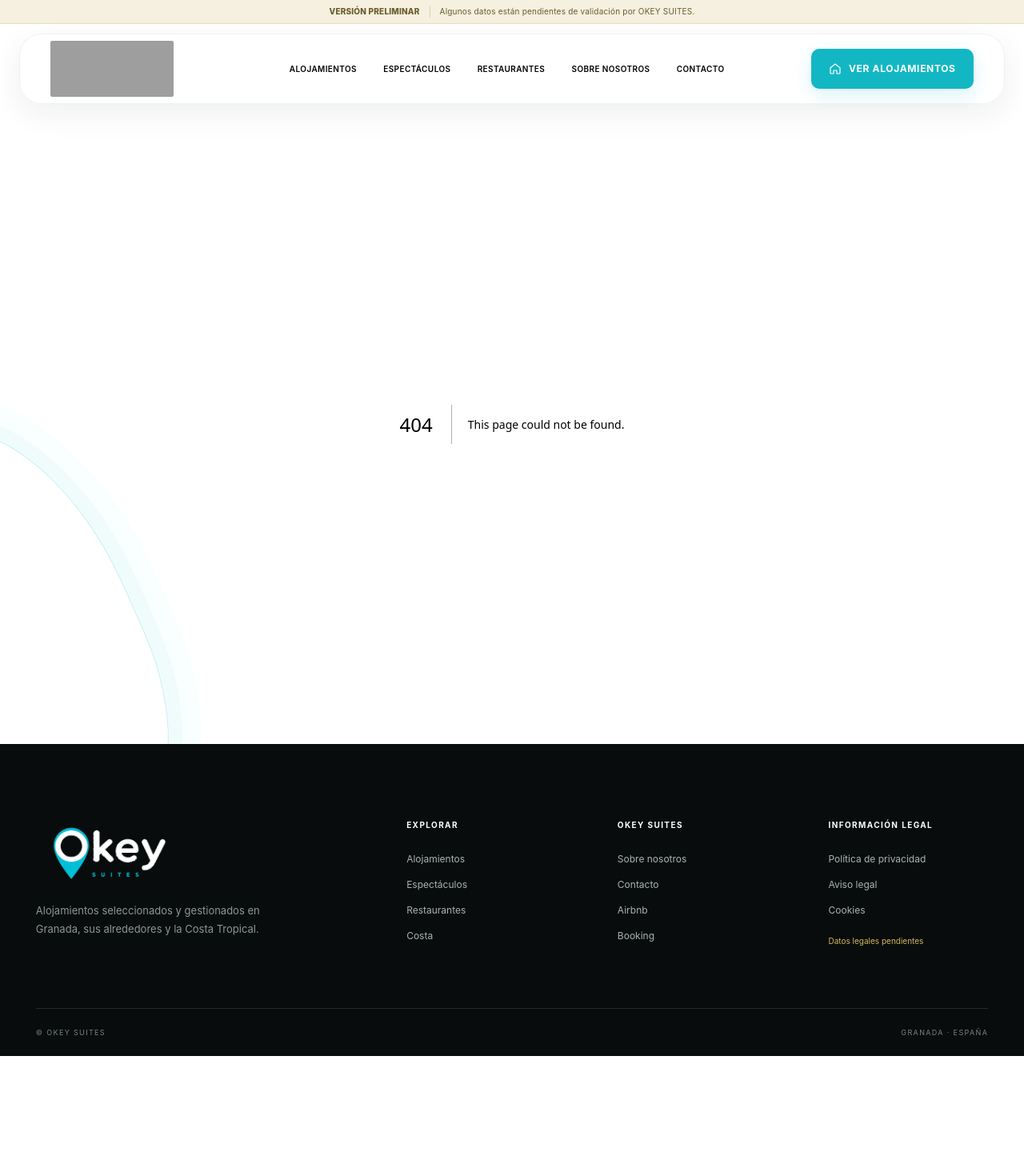
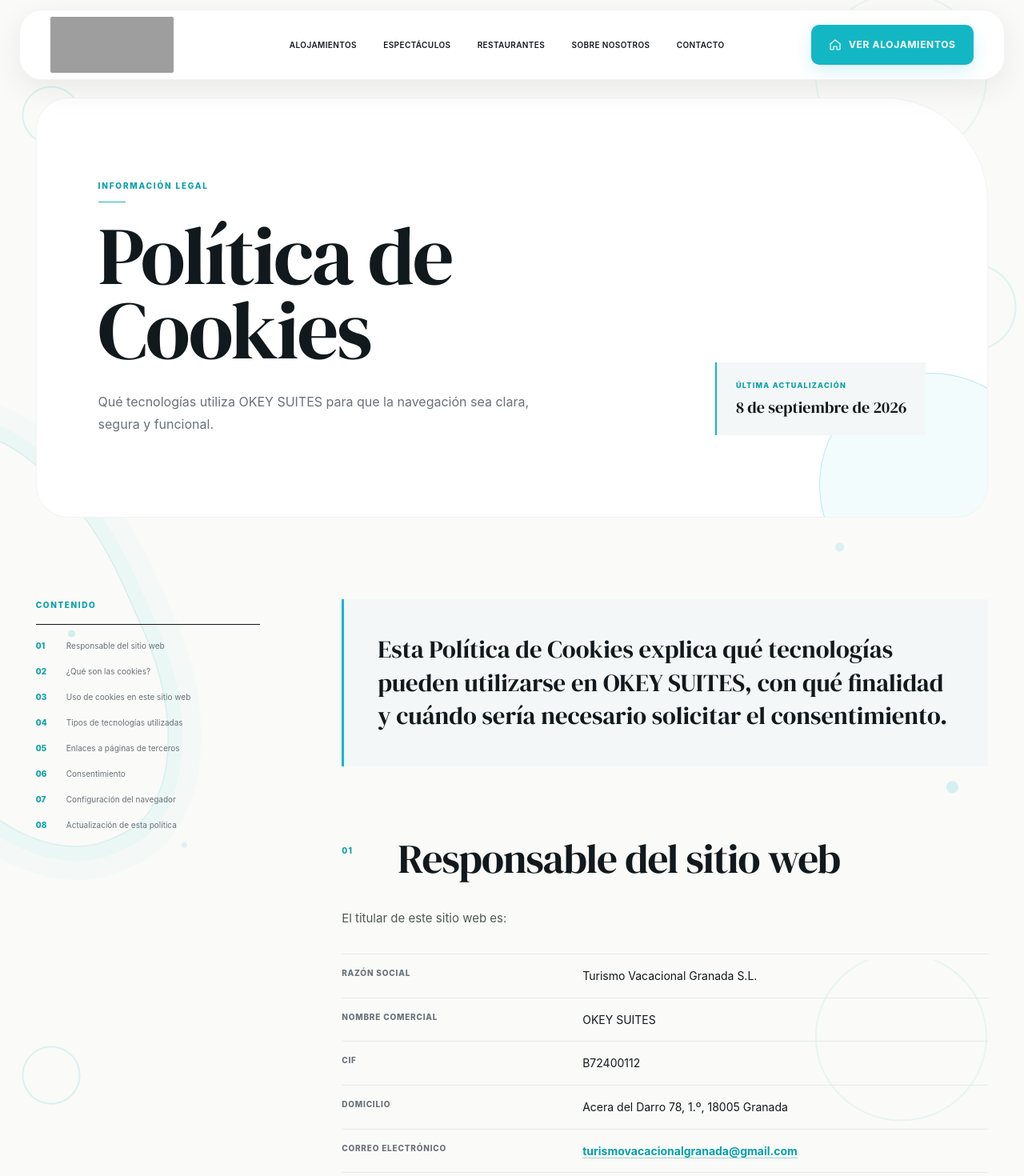
Before and after one commit to IJustDaniii/keysuites-web2, a Next.js app: page /cookies in a window 1280 px wide. Before the commit this address had no page. Shown: the top 1470 px of the page at 80% size. Built offline with nearby package versions, Linux system fonts and the light colour scheme; grey boxes are pictures that could not be loaded.

Commit message:
feat: add cookies policy and stabilize footer layout

```diff
--- /dev/null
+++ b/app/cookies/page.tsx
@@ -0,0 +1,51 @@
+import type { Metadata } from 'next';
+import { cookiePolicySections, cookiePolicyUpdated } from '@/data/cookie-policy';
+
+export const metadata: Metadata = {
+  title: 'Política de Cookies',
+  description: 'Información sobre las cookies y tecnologías técnicas utilizadas por OKEY SUITES.',
+};
+
+function sectionId(number: number) {
+  return `cookies-seccion-${number}`;
+}
+
+function renderParagraph(paragraph: string) {
+  return <p>{paragraph.split('\n').map((line) => <span className="legal-line" key={line}>{line}</span>)}</p>;
+}
+
+export default function CookiesPage() {
+  return <main className="privacy-page cookie-page">
+    <header className="privacy-hero section-shell">
+      <div>
+        <span className="section-kicker">INFORMACIÓN LEGAL</span>
+        <h1>Política de Cookies</h1>
+        <p>Qué tecnologías utiliza OKEY SUITES para que la navegación sea clara, segura y funcional.</p>
+      </div>
+      <div className="privacy-update">
+        <span>Última actualización</span>
+        <time dateTime="2026-09-08">{cookiePolicyUpdated}</time>
+      </div>
+    </header>
+
+    <div className="privacy-layout section-shell">
+      <aside className="privacy-index">
+        <span>Contenido</span>
+        <nav aria-label="Índice de la política de cookies">
+          <ol>{cookiePolicySections.map((section) => <li key={section.number}><a href={`#${sectionId(section.number)}`}><span>{String(section.number).padStart(2, '0')}</span>{section.title}</a></li>)}</ol>
+        </nav>
+      </aside>
+
+      <article className="privacy-content">
+        <p className="privacy-lead">Esta Política de Cookies explica qué tecnologías pueden utilizarse en OKEY SUITES, con qué finalidad y cuándo sería necesario solicitar el consentimiento.</p>
+        {cookiePolicySections.map((section) => <section className="privacy-section" id={sectionId(section.number)} key={section.number}>
+          <div className="privacy-section-heading"><span>{String(section.number).padStart(2, '0')}</span><h2>{section.title}</h2></div>
+          {section.paragraphs?.map((paragraph) => <div key={paragraph}>{renderParagraph(paragraph)}</div>)}
+          {section.details && <dl className="privacy-details">{section.details.map((detail) => <div key={detail.label}><dt>{detail.label}</dt><dd>{detail.href ? <a href={detail.href}>{detail.value}</a> : detail.value}</dd></div>)}</dl>}
+          {section.items && <ul className="privacy-list">{section.items.map((item) => <li key={item}>{item}</li>)}</ul>}
+          {section.table && <div className="cookie-table-wrap"><table className="cookie-table"><thead><tr><th scope="col">Tipo</th><th scope="col">Finalidad</th><th scope="col">Duración</th><th scope="col">Consentimiento</th></tr></thead><tbody>{section.table.map((row) => <tr key={row.type}><th scope="row">{row.type}</th><td>{row.purpose}</td><td>{row.duration}</td><td>{row.consent}</td></tr>)}</tbody></table></div>}
+        </section>)}
+      </article>
+    </div>
+  </main>;
+}
--- a/app/globals.css
+++ b/app/globals.css
@@ -1,6 +1,6 @@
 @import './personalizar-diseno.css';
 @import 'tailwindcss';
-* { box-sizing:border-box; } html { scroll-behavior:smooth; } body { margin:0; min-width:320px; overflow-x:clip; background:var(--paper); color:var(--ink); font-family:var(--font-family); } a { color:inherit; text-decoration:none; } button,input,textarea { font:inherit; } button { cursor:pointer; touch-action:manipulation; }
+* { box-sizing:border-box; } html { min-height:100%; scroll-behavior:smooth; } body { min-height:100dvh; margin:0; min-width:320px; display:flex; flex-direction:column; overflow-x:clip; background:var(--paper); color:var(--ink); font-family:var(--font-family); } body>main { flex:1 0 auto; width:100%; } a { color:inherit; text-decoration:none; } button,input,textarea { font:inherit; } button { cursor:pointer; touch-action:manipulation; }
 .visually-hidden { width:1px; height:1px; padding:0; position:absolute; overflow:hidden; clip:rect(0,0,0,0); white-space:nowrap; border:0; }
 :where(a,button,input,textarea):focus-visible { outline:3px solid var(--focus-color); outline-offset:3px; }
 .link-icon { width:16px; height:16px; flex:0 0 16px; fill:none; stroke:currentColor; stroke-width:1.5; stroke-linecap:round; stroke-linejoin:round; }
@@ -103,7 +103,7 @@
 .closing-cta>div:last-child { position:relative; z-index:2; width:min(1180px,calc(100% - clamp(48px,14%,196px))); }
 .closing-cta h2 { margin:0 0 35px; font-size:clamp(60px,7vw,100px); line-height:.9; letter-spacing:-.06em; font-weight:500; }
 
-.site-footer { background:var(--footer-background); color:white; padding:85px 0 22px; }
+.site-footer { flex:0 0 auto; background:var(--footer-background); color:white; padding:85px 0 22px; }
 .footer-main { display:grid; grid-template-columns:2fr repeat(3,1fr); gap:6vw; padding-bottom:70px; }
 .footer-logo { display:block; width:180px; aspect-ratio:2.18/1; background:transparent; overflow:hidden; }
 .footer-logo img { width:100%; height:100%; object-fit:cover; object-position:center; }
@@ -666,6 +666,14 @@
 .privacy-list li::before { content:""; width:7px; height:7px; position:absolute; top:22px; left:2px; border:1px solid var(--aqua); border-radius:50%; }
 .privacy-subsection { margin-top:38px; padding:30px clamp(22px,4vw,38px); border-left:1px solid var(--aqua); background:#f4f9f8; }
 .privacy-subsection h3 { margin:0 0 22px; font-family:var(--font-editorial),Georgia,serif; font-size:clamp(24px,2.4vw,32px); font-weight:400; line-height:1.2; }
+.cookie-table-wrap { margin:30px 0 6px; overflow-x:auto; border:1px solid var(--line); border-radius:16px; background:#fff; -webkit-overflow-scrolling:touch; }
+.cookie-table { width:100%; min-width:680px; border-collapse:collapse; text-align:left; }
+.cookie-table th,.cookie-table td { padding:16px 18px; border-bottom:1px solid var(--line); color:#4f5957; font-size:13px; line-height:1.6; vertical-align:top; }
+.cookie-table thead th { background:var(--soft); color:var(--deep); font-size:9px; font-weight:800; letter-spacing:.12em; text-transform:uppercase; }
+.cookie-table tbody tr:last-child th,.cookie-table tbody tr:last-child td { border-bottom:0; }
+.cookie-table tbody th { width:24%; color:var(--ink); font-weight:700; }
+.cookie-table tbody td:last-child { white-space:nowrap; color:var(--deep); font-weight:700; }
+.cookie-page .privacy-lead { margin-bottom:clamp(62px,7vw,90px); }
 
 @media (max-width:980px) {
   .privacy-hero { grid-template-columns:1fr; align-items:start; border-radius:34px 100px 34px 34px; }
@@ -823,7 +831,7 @@
 
 /* Decoración aqua global: acompaña los márgenes blancos sin interferir con el contenido. */
 body { position:relative; isolation:isolate; background-color:var(--paper); background-image:radial-gradient(circle at 5% 12%, transparent 0 34px, rgba(19,183,196,.14) 35px 36px, transparent 37px),radial-gradient(circle at 95% 32%, transparent 0 52px, rgba(19,183,196,.12) 53px 54px, transparent 55px),radial-gradient(circle at 7% 66%, rgba(19,183,196,.18) 0 4px, transparent 5px),radial-gradient(circle at 93% 82%, rgba(19,183,196,.16) 0 7px, transparent 8px),radial-gradient(ellipse at 88% 8%, transparent 0 105px, rgba(19,183,196,.08) 106px 107px, transparent 108px),radial-gradient(ellipse at 13% 43%, transparent 0 68px, rgba(19,183,196,.08) 69px 70px, transparent 71px),radial-gradient(circle at 18% 88%, rgba(19,183,196,.12) 0 3px, transparent 4px),radial-gradient(circle at 82% 57%, rgba(19,183,196,.13) 0 5px, transparent 6px); background-size:100% 1200px; background-repeat:repeat-y; }
-body::before,body::after { content:""; position:absolute; z-index:0; pointer-events:none; }
+body::before,body::after { content:""; position:fixed; z-index:0; pointer-events:none; }
 body::before { top:520px; left:-150px; width:320px; height:560px; border:1px solid rgba(19,183,196,.22); border-radius:48% 52% 42% 58%; transform:rotate(-24deg); box-shadow:0 0 0 18px rgba(19,183,196,.035),0 0 0 42px rgba(19,183,196,.025); }
 body::after { top:2050px; right:-82px; width:210px; height:210px; border:1px solid rgba(19,183,196,.28); border-radius:50%; box-shadow:-105px -128px 0 -88px rgba(19,183,196,.38),-165px 55px 0 -101px rgba(19,183,196,.26); }
 body>* { position:relative; z-index:1; }
--- a/components/Footer.tsx
+++ b/components/Footer.tsx
@@ -1,6 +1,5 @@
 import Image from 'next/image';
 import { Link } from './Link';
-import { REVIEW_MODE } from '@/data/config';
 import { navigationLinks, siteContent } from '@/data/site-content';
 
 export function Footer() {
@@ -9,7 +8,7 @@
       <div className="footer-brand"><Link className="footer-logo" href="/" aria-label="OkeySuites, inicio"><Image src="/okey-suites-logo-white.png" alt="OkeySuites" width={210} height={80} /></Link><p>{siteContent.footer.description}</p></div>
       <div className="footer-col"><strong>{siteContent.footer.exploreTitle}</strong>{navigationLinks.slice(0, 3).map((link) => <Link href={link.href} key={link.href}>{link.label}</Link>)}<Link href="/alojamientos?categoria=Costa">Costa</Link></div>
       <div className="footer-col"><strong>{siteContent.footer.brandTitle}</strong>{navigationLinks.slice(3).map((link) => <Link href={link.href} key={link.href}>{link.label}</Link>)}<span>Airbnb</span><span>Booking</span></div>
-      <div className="footer-col"><strong>{siteContent.footer.legalTitle}</strong><Link href="/politica-de-privacidad">Política de privacidad</Link><Link href="/aviso-legal">Aviso legal</Link>{siteContent.footer.legalItems.slice(2).map((item) => <span key={item}>{item}</span>)}{REVIEW_MODE && <em>{siteContent.footer.legalPending}</em>}</div>
+      <div className="footer-col"><strong>{siteContent.footer.legalTitle}</strong><Link href="/politica-de-privacidad">Política de privacidad</Link><Link href="/aviso-legal">Aviso legal</Link><Link href="/cookies">Cookies</Link></div>
     </div>
     <div className="footer-bottom section-shell"><span>© OKEY SUITES</span><span>{siteContent.footer.location}</span></div>
   </footer>;
--- a/components/Header.tsx
+++ b/components/Header.tsx
@@ -1,13 +1,11 @@
 import Image from 'next/image';
 import { Link } from './Link';
-import { REVIEW_MODE } from '@/data/config';
 import { MobileMenu } from './MobileMenu';
 import { navigationLinks, siteContent } from '@/data/site-content';
 import { HomeIcon } from './HomeIcon';
 
 export function Header() {
   return <>
-    {REVIEW_MODE && <div className="review-bar"><span>{siteContent.header.reviewLabel}</span><p>{siteContent.header.reviewText}</p></div>}
     <header className="site-header">
       <Link className="brand" href="/" aria-label="OkeySuites, inicio"><Image src="/key-suites-logo-black.png" alt="OkeySuites" width={184} height={70} priority /></Link>
       <nav className="desktop-nav" aria-label="Navegación principal">{navigationLinks.map((link) => <Link href={link.href} key={link.href}>{link.label}</Link>)}</nav>
--- /dev/null
+++ b/data/cookie-policy.ts
@@ -0,0 +1,102 @@
+export type CookiePolicyRow = {
+  type: string;
+  purpose: string;
+  duration: string;
+  consent: string;
+};
+
+export type CookiePolicySection = {
+  number: number;
+  title: string;
+  paragraphs?: readonly string[];
+  items?: readonly string[];
+  details?: readonly { label: string; value: string; href?: string }[];
+  table?: readonly CookiePolicyRow[];
+};
+
+export const cookiePolicyUpdated = '8 de septiembre de 2026';
+
+export const cookiePolicySections: readonly CookiePolicySection[] = [
+  {
+    number: 1,
+    title: 'Responsable del sitio web',
+    paragraphs: ['El titular de este sitio web es:'],
+    details: [
+      { label: 'Razón social', value: 'Turismo Vacacional Granada S.L.' },
+      { label: 'Nombre comercial', value: 'OKEY SUITES' },
+      { label: 'CIF', value: 'B72400112' },
+      { label: 'Domicilio', value: 'Acera del Darro 78, 1.º, 18005 Granada' },
+      { label: 'Correo electrónico', value: 'turismovacacionalgranada@gmail.com', href: 'mailto:turismovacacionalgranada@gmail.com' },
+      { label: 'Correo electrónico adicional', value: 'manuelopezgil@gmail.com', href: 'mailto:manuelopezgil@gmail.com' },
+      { label: 'Teléfono / WhatsApp', value: '+34 687 86 40 72 / +34 631 99 45 25' },
+      { label: 'Sitio web', value: 'https://keysuites-web3.danielgameromartinezzz.workers.dev/', href: 'https://keysuites-web3.danielgameromartinezzz.workers.dev/' },
+    ],
+  },
+  {
+    number: 2,
+    title: '¿Qué son las cookies?',
+    paragraphs: [
+      'Las cookies son pequeños archivos que se almacenan en el dispositivo del usuario cuando visita una página web. Permiten recordar determinada información y facilitar la navegación.',
+      'También existen tecnologías similares, como el almacenamiento temporal del navegador, que pueden utilizarse para garantizar el correcto funcionamiento de una página web.',
+    ],
+  },
+  {
+    number: 3,
+    title: 'Uso de cookies en este sitio web',
+    paragraphs: [
+      'Actualmente, OKEY SUITES no utiliza cookies con fines publicitarios, comerciales, analíticos o de elaboración de perfiles.',
+      'El sitio web puede utilizar determinados mecanismos técnicos y temporales del navegador para permitir la navegación, evitar errores y garantizar el funcionamiento de sus páginas.',
+      'Estos mecanismos:',
+    ],
+    items: [
+      'Tienen una finalidad exclusivamente técnica.',
+      'No se utilizan para identificar personalmente al usuario.',
+      'No se utilizan para analizar sus hábitos de navegación.',
+      'No se utilizan para enviar publicidad personalizada.',
+      'Se eliminan al finalizar su finalidad técnica o la sesión de navegación.',
+    ],
+  },
+  {
+    number: 4,
+    title: 'Tipos de tecnologías utilizadas',
+    table: [
+      { type: 'Tecnologías técnicas de sesión', purpose: 'Facilitar la navegación y evitar errores de funcionamiento', duration: 'Temporal, durante la sesión de navegación', consent: 'No necesario' },
+      { type: 'Cookies analíticas', purpose: 'No utilizadas actualmente', duration: '—', consent: '—' },
+      { type: 'Cookies publicitarias o de perfiles', purpose: 'No utilizadas actualmente', duration: '—', consent: '—' },
+      { type: 'Cookies de terceros integradas en la web', purpose: 'No utilizadas actualmente', duration: '—', consent: '—' },
+    ],
+  },
+  {
+    number: 5,
+    title: 'Enlaces a páginas de terceros',
+    paragraphs: [
+      'El sitio web puede incluir enlaces a servicios externos, como Booking, Airbnb, Google Maps, WhatsApp, páginas de restaurantes, espectáculos, TripAdvisor y redes sociales.',
+      'Estos servicios no están integrados directamente en las páginas de OKEY SUITES mediante cookies, píxeles o contenidos incrustados. Sin embargo, cuando el usuario accede a ellos, abandona el sitio web de OKEY SUITES y queda sujeto a las políticas de privacidad y cookies de cada tercero.',
+      'El usuario deberá consultar dichas políticas antes de utilizar los servicios externos o realizar una reserva.',
+    ],
+  },
+  {
+    number: 6,
+    title: 'Consentimiento',
+    paragraphs: [
+      'Con la configuración actual del sitio web, no es necesario solicitar el consentimiento del usuario mediante un banner de cookies, ya que no se utilizan cookies no necesarias ni tecnologías de seguimiento con fines analíticos o publicitarios.',
+      'Si en el futuro se incorporasen cookies de análisis, publicidad, personalización, mapas, vídeos, redes sociales u otros servicios similares, esta política se actualizaría y se solicitaría el consentimiento correspondiente antes de su instalación.',
+    ],
+  },
+  {
+    number: 7,
+    title: 'Configuración del navegador',
+    paragraphs: [
+      'El usuario puede permitir, bloquear o eliminar las cookies y otros datos almacenados mediante las opciones de configuración de su navegador.',
+      'El bloqueo de tecnologías técnicas podría afectar al funcionamiento normal de determinadas partes del sitio web.',
+    ],
+  },
+  {
+    number: 8,
+    title: 'Actualización de esta política',
+    paragraphs: [
+      'Esta Política de Cookies podrá actualizarse cuando cambien las tecnologías utilizadas en el sitio web, los servicios de terceros integrados o la normativa aplicable.',
+      'La versión vigente estará siempre disponible en esta página.',
+    ],
+  },
+];
--- a/data/site-content.ts
+++ b/data/site-content.ts
@@ -26,8 +26,6 @@
     socialDescription: 'Alojamientos en Granada y alrededores',
   },
   header: {
-    reviewLabel: 'Versión preliminar',
-    reviewText: 'Algunos datos están pendientes de validación por OKEY SUITES.',
     cta: 'Ver alojamientos',
   },
   home: {
@@ -149,8 +147,6 @@
     exploreTitle: 'Explorar',
     brandTitle: 'OKEY SUITES',
     legalTitle: 'Información legal',
-    legalItems: ['Política de privacidad', 'Aviso legal', 'Cookies'],
-    legalPending: 'Datos legales pendientes',
     location: 'Granada · España',
   },
   futurePages: {
```
Also changed, not shown: 1 other file (tests, documents, lock files or other folders).
